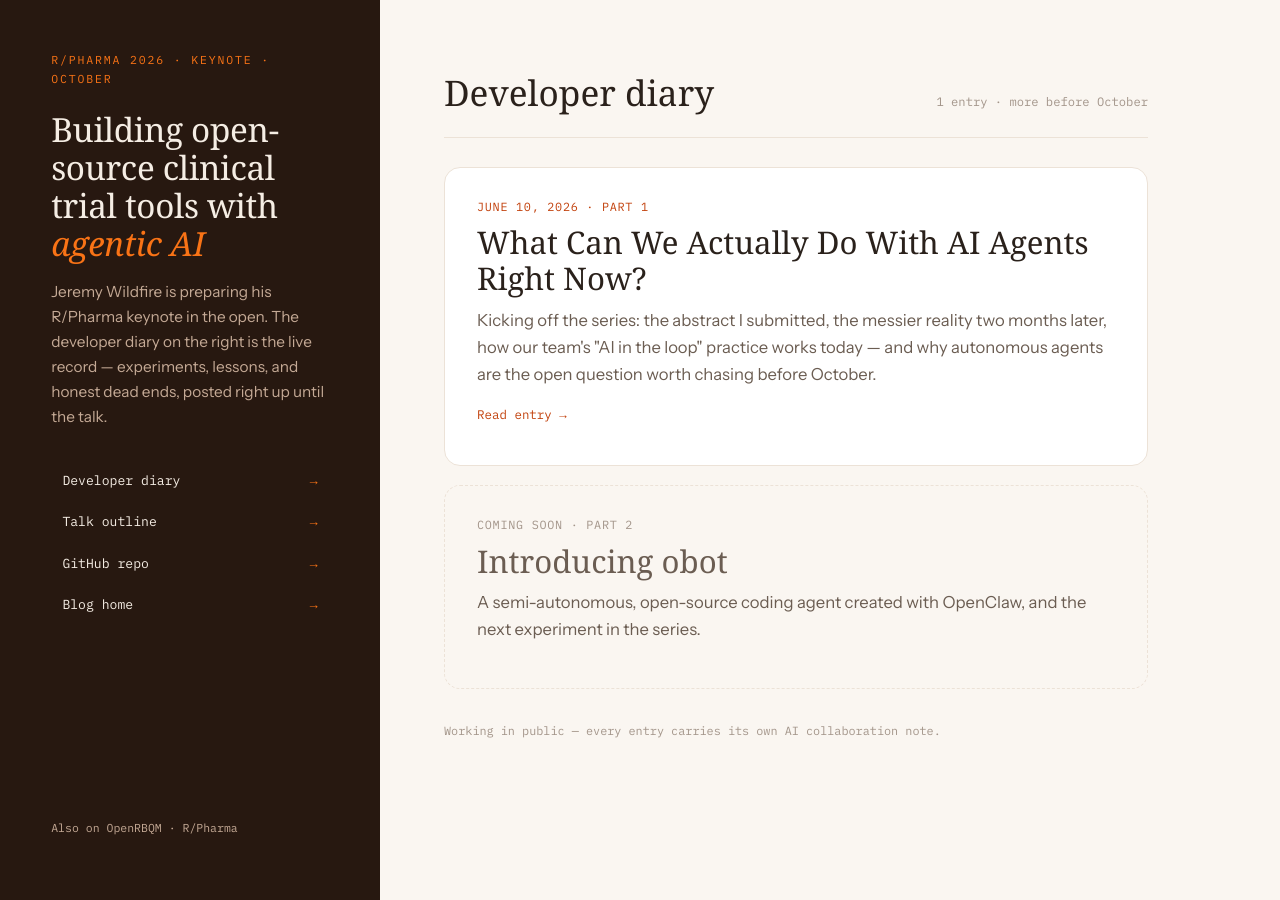
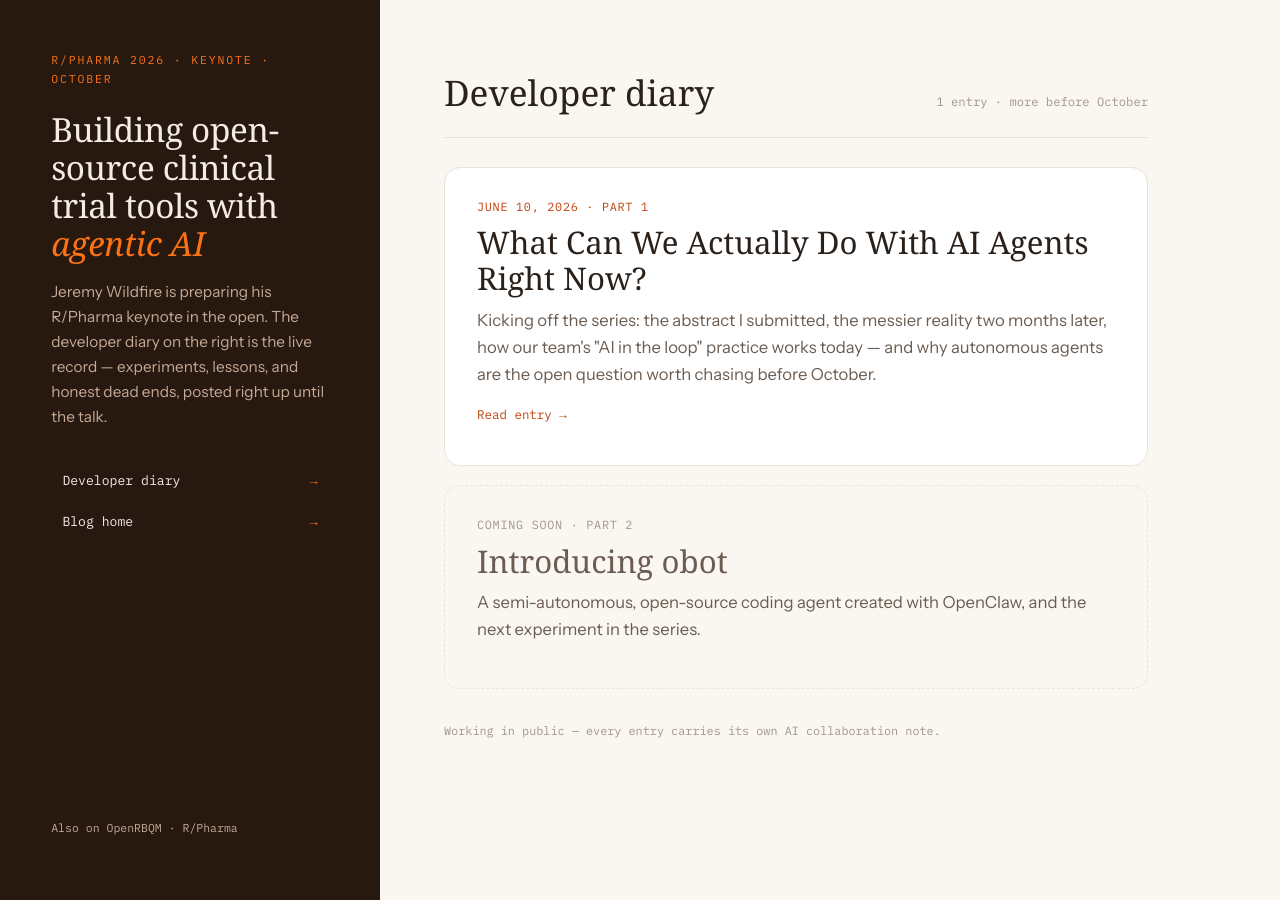
Before and after one commit to jwildfire/jwildfire.github.io, a Jekyll site: the page keynote/index.html, which Jekyll copies as it is, in a window 1280 px wide. Built offline with Jekyll 4.4.1, drawn with Linux system fonts in a browser that asks for light colours; some web fonts are replaced.

Commit message:
Remove talk outline and deck repo links from keynote homepage
The slide deck repo will be reintroduced once the deck is more polished.

Co-Authored-By: Claude Fable 5 <noreply@anthropic.com>

```diff
--- a/keynote/index.html
+++ b/keynote/index.html
@@ -101,8 +101,6 @@
         <p class="side-desc">Jeremy Wildfire is preparing his R/Pharma keynote in the open. The developer diary on the right is the live record — experiments, lessons, and honest dead ends, posted right up until the talk.</p>
         <nav class="side-nav" aria-label="Talk resources">
           <a href="#diary">Developer diary <span class="arr">→</span></a>
-          <a href="https://github.com/obot-claw/RPharma2026-AIKeynote/blob/main/outline.md">Talk outline <span class="arr">→</span></a>
-          <a href="https://github.com/obot-claw/RPharma2026-AIKeynote">GitHub repo <span class="arr">→</span></a>
           <a href="/">Blog home <span class="arr">→</span></a>
         </nav>
       </div>
```
